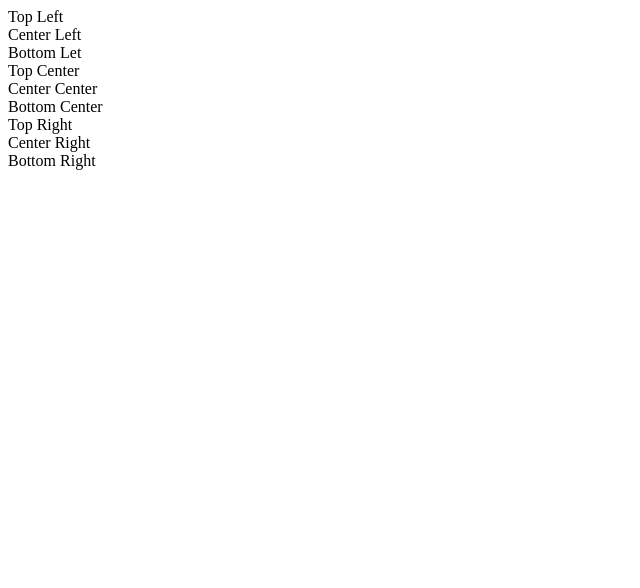
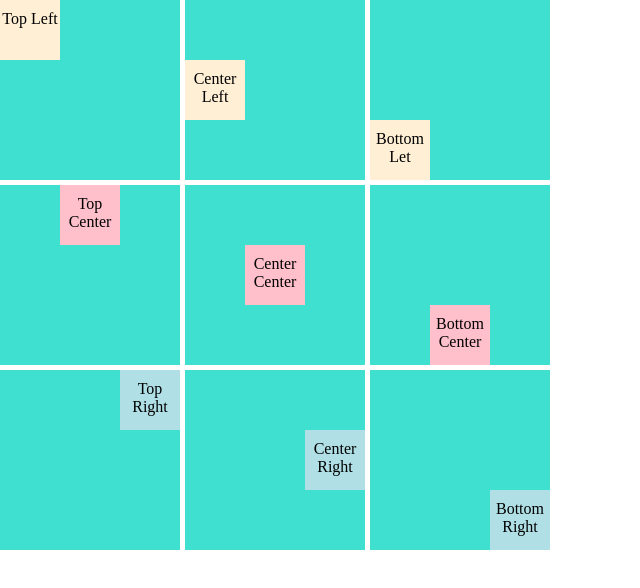
Before and after one commit to sergiojc90/cssGridLayout, a plain HTML site: page alignment-techniques-margin-initial.html in a window 1280 px wide. Shown: the whole page, without its empty margins (0-640 px from the left). Drawn offline with Linux system fonts and the light colour scheme.

Commit message:
Finalizando practica de css con margin

```diff
--- a/alignment-techniques-margin-initial.html
+++ b/alignment-techniques-margin-initial.html
@@ -5,35 +5,36 @@
     <meta http-equiv="X-UA-Compatible" content="IE=edge">
     <meta name="viewport" content="width=device-width, initial-scale=1.0">
     <title>Test for Alignment Techniques using marging.</title>
+    <link rel="stylesheet" href="styles.css">
 </head>
 <body>
     <div class="wrapper">
         <div class="container">
-            <div class="element1">Top Left</div>
+            <div class="element e1">Top Left</div>
         </div>
         <div class="container">
-            <div class="element2">Center Left</div>
+            <div class="element e2">Center Left</div>
         </div>
         <div class="container">
-            <div class="element3">Bottom Let</div>
+            <div class="element e3">Bottom Let</div>
         </div>
         <div class="container">
-            <div class="element4">Top Center</div>
+            <div class="element e4">Top Center</div>
         </div>
         <div class="container">
-            <div class="element5">Center Center</div>
+            <div class="element e5">Center Center</div>
         </div>
         <div class="container">
-            <div class="element6">Bottom Center</div>
+            <div class="element e6">Bottom Center</div>
         </div>
         <div class="container">
-            <div class="element7">Top Right</div>
+            <div class="element e7">Top Right</div>
         </div>
         <div class="container">
-            <div class="element8">Center Right</div>
+            <div class="element e8">Center Right</div>
         </div>
         <div class="container">
-            <div class="element9">Bottom Right</div>
+            <div class="element e9">Bottom Right</div>
         </div>
     </div>
 </body>
--- a/styles.css
+++ b/styles.css
@@ -0,0 +1,70 @@
+body{
+    margin: 0;
+    padding: 0;
+    box-sizing: border-box;
+}
+
+.wrapper{
+    display: grid;
+    grid-template-columns: repeat(3, 1fr);
+    grid-gap: 5px;
+    width: 550px;
+}
+
+.container{
+    background: turquoise;
+    width: 180px;
+    height: 180px;
+}
+
+.element{
+    width: 60px;
+    height: 60px;
+    text-align: center;
+    padding-top: 10px;
+    box-sizing: border-box;
+}
+
+.e1, .e2, .e3{
+    background: papayawhip;
+}
+
+.e2{
+    margin: 60px 0;
+}
+
+.e3{
+    margin: 120px 0;
+}
+
+.e4, .e5, .e6{
+    background: pink;
+}
+
+.e4{
+    margin: 0 auto;
+}
+
+.e5{
+    margin: 60px auto;
+}
+
+.e6{
+    margin: 120px 60px;
+}
+
+.e7, .e8, .e9{
+    background: powderblue;
+}
+
+.e7{
+    margin: 0 0 0 auto;
+}
+
+.e8{
+    margin: 60px 0 0 auto;
+}
+
+.e9{
+    margin: 120px 0 0 auto;
+}
```
